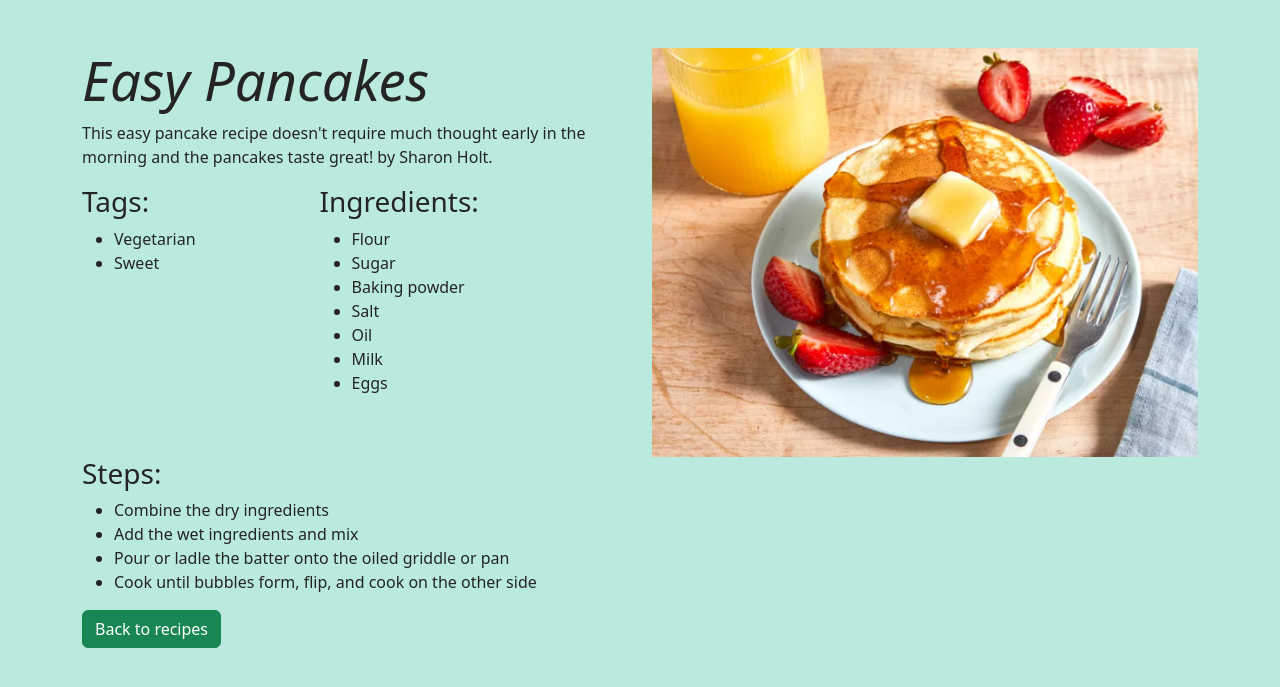
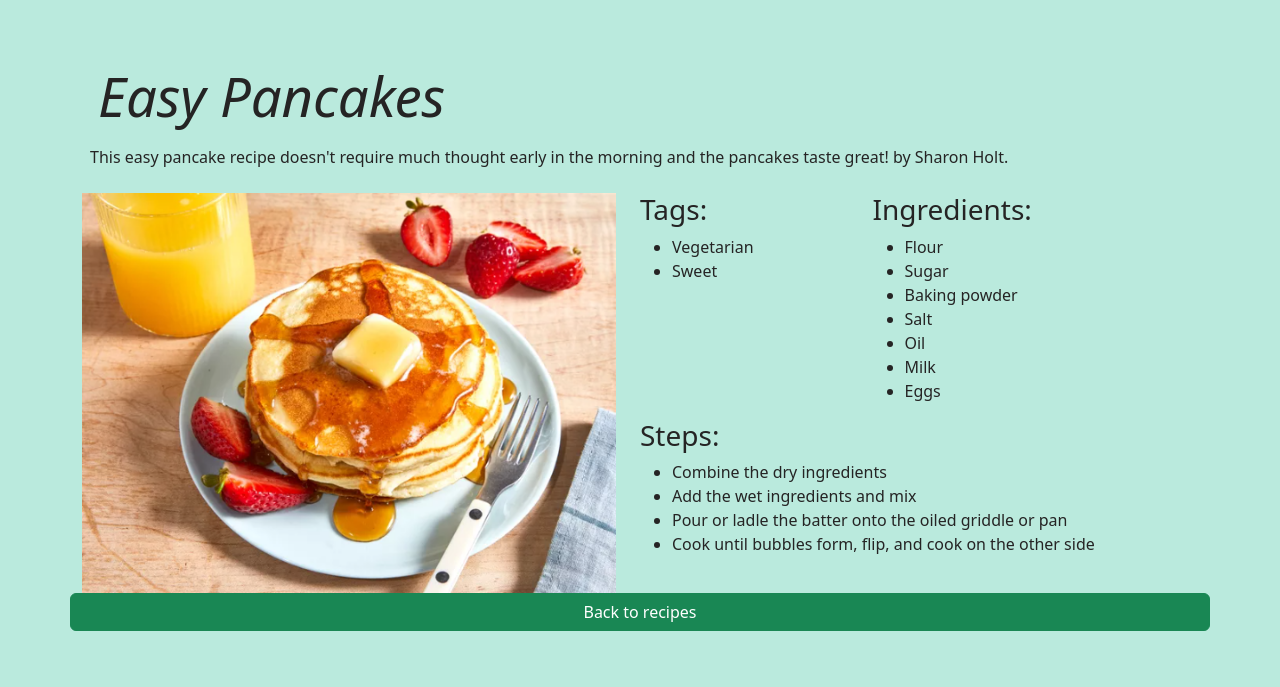
Before and after one commit to spariva/VeggieVibe, a Django app: page /recipe/16 in a window 1280 px wide. Shown: the part 86-773 px from the top of the page. Run offline with Django 5.2, Linux system fonts and the light colour scheme; data comes from the database, SQL or seed files in the repository.

Commit message:
version 2 all together

```diff
--- a/vego/recipes/templates/recipes/recipe_detail.html
+++ b/vego/recipes/templates/recipes/recipe_detail.html
@@ -2,10 +2,16 @@
 {% block content %}
     <!-- detail of the recipes here, showing picture, description and steps: -->
     <div class="container">
+        <divv class="row">
+            <div class="col-md-12 m-2">
+                <h2 class="p-2">{{ recipe.title }}</h2>
+                <p>{{ recipe.description }}</p>
+            </div>
         <div class="row">
             <div class="col-md-6">
-                <h2>{{ recipe.title }}</h2>
-                <p>{{ recipe.description }}</p>
+                <img src="{{ recipe.image.url }}" alt="{{ recipe.title }}" class="img-fluid">
+            </div>
+            <div class="col-md-6">
                 <div class="row">
                     <div class="col-md-5">
                         <h3>Tags:</h3>
@@ -23,12 +29,6 @@
                             {% endfor %}
                         </ul>
                     </div>
-                </div>
-            </div>
-            <div class="col-md-6">
-                <img src="{{ recipe.image.url }}" alt="{{ recipe.title }}" class="img-fluid">
-            </div>
-        </div>
                     <div class="row">
                         <div class="col-md-12">
                             <h3>Steps:</h3>
@@ -39,6 +39,9 @@
                             </ul>
                         </div>
                     </div>
+                </div>
+            </div>
+        </div>
         <a href="{% url 'recipes:recipe_list' %}" class="btn btn-success">Back to recipes</a>
         {% comment %} {% if user.is_authenticated %}
             <a href="{% url 'edit_recipe' recipe.id %}" class="btn btn-secondary">Edit recipe</a>
```
Lines whose indentation alone changed are shown as unchanged.
